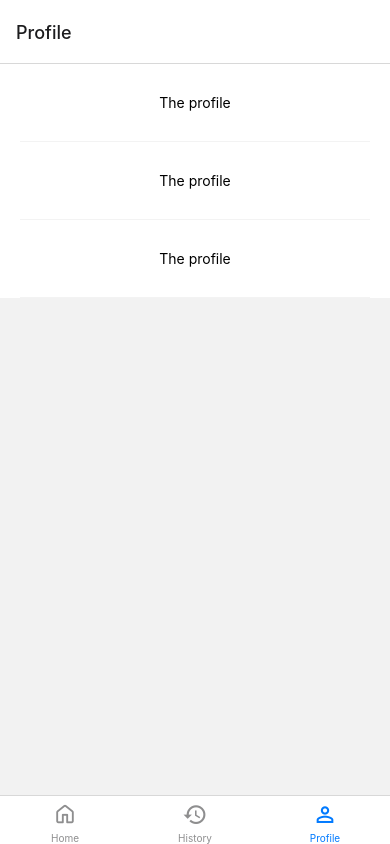
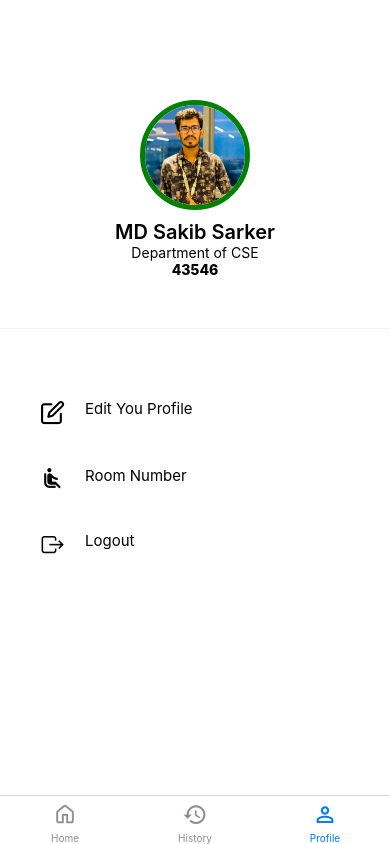
Before and after one commit to sakibsarker/Coffee_Order-Mobile-App, a React Native app: screen /Profile in a window 390 px wide. Built offline with nearby package versions, Linux system fonts and the light colour scheme.

Commit message:
profile screen add

```diff
--- a/navigation/BottomTab.js
+++ b/navigation/BottomTab.js
@@ -5,6 +5,7 @@ import Octicons from 'react-native-vector-icons/Octicons';
 import History from '../src/History';
 import Profile from '../src/Profile';
 import HomeStack from './HomeStack';
+import ProfileStack from './ProfileStack';
 
 
 
@@ -26,8 +27,9 @@ const BottomTab = () => {
           <MaterialCommunityIcons name="history" color={color} size={size} />
         ),
       }} />
-      <Tab.Screen name="Profile" component={Profile}
+      <Tab.Screen name="Profile" component={ProfileStack}
       options={{
+        headerShown:false,
         tabBarLabel: 'Profile',
         tabBarIcon: ({ color, size }) => (
           <MaterialCommunityIcons name="account-outline" color={color} size={size} />
--- /dev/null
+++ b/navigation/ProfileStack.js
@@ -0,0 +1,23 @@
+import { View, Text } from 'react-native'
+import React from 'react'
+import { createNativeStackNavigator } from '@react-navigation/native-stack'
+import Profile from '../src/Profile';
+import Editprofile from '../src/Editprofile'
+import Roomnumber from '../src/Roomnumber';
+
+const Stack=createNativeStackNavigator();
+
+const ProfileStack = () => {
+  return (
+    <Stack.Navigator initialRouteName='ProfileScreen'>
+        <Stack.Screen name='ProfileScreen' component={Profile}options={{
+            headerShown:false
+        }
+        }/>
+        <Stack.Screen name='EditProfile' component={Editprofile}/>
+        <Stack.Screen name='RoomNumber' component={Roomnumber}/>
+    </Stack.Navigator>
+  )
+}
+
+export default ProfileStack
--- /dev/null
+++ b/src/Editprofile.js
@@ -0,0 +1,12 @@
+import { View, Text } from 'react-native'
+import React from 'react'
+
+const Editprofile = () => {
+  return (
+    <View>
+      <Text>Editprofile</Text>
+    </View>
+  )
+}
+
+export default Editprofile
--- a/src/Profile.js
+++ b/src/Profile.js
@@ -1,18 +1,53 @@
-import { View,Text } from 'react-native'
+import { View,Text,Image,TouchableOpacity } from 'react-native'
 import React from 'react'
+import Feather from 'react-native-vector-icons/Feather'
+import MaterialIcons from 'react-native-vector-icons/MaterialIcons'
+import Ionicons from 'react-native-vector-icons/Ionicons'
 
-const Profile = () => {
+const Profile = ({navigation}) => {
   return (
     <View style={{backgroundColor:'white'}}>
-      <View style={{borderBottomColor:'#f3f3f3',borderBottomWidth:1,marginLeft:20,marginRight:20}}>
-        <Text style={{color:'black',marginTop:30,textAlign:'center',marginBottom:30}}>The profile</Text>
+      <View style={{borderBottomColor:'#f3f3f3',borderBottomWidth:1,alignItems:"center",marginTop:100,marginBottom:50}}>
+      <Image
+              style={{
+                height:110,
+                width:110,
+                borderRadius:100,
+                marginBottom: 10,
+                borderWidth:5,
+                borderColor:'green'
+              }}
+              source={require("../assets/sakib.jpg")}/>
+              <Text style={{fontSize:20,fontWeight:'600'}}>MD Sakib Sarker</Text>
+              <Text>Department of CSE</Text>
+              <Text style={{fontWeight:'800',marginBottom:50}}>43546</Text>
       </View>
-      <View style={{borderBottomColor:'#f3f3f3',borderBottomWidth:1,marginLeft:20,marginRight:20}}>
-        <Text style={{color:'black',marginTop:30,textAlign:'center',marginBottom:30}}>The profile</Text>
+      <View style={{marginLeft:20,marginBottom:'100%'}}>
+        <TouchableOpacity onPress={()=>navigation.navigate('EditProfile')}>
+      <View style={{marginLeft:20,marginRight:20,flexDirection:'row',marginBottom:20,marginTop:20}}>
+        <Feather name='edit' size={25}/>
+        <Text style={{fontSize:15,marginLeft:20}}>Edit You Profile</Text>
       </View>
-      <View style={{borderBottomColor:'#f3f3f3',borderBottomWidth:1,marginLeft:20,marginRight:20}}>
-        <Text style={{color:'black',marginTop:30,textAlign:'center',marginBottom:30}}>The profile</Text>
+      </TouchableOpacity>
+
+      <TouchableOpacity onPress={()=>navigation.navigate('RoomNumber')}>
+      <View style={{marginLeft:20,marginRight:20,flexDirection:'row',marginBottom:20,marginTop:20}}>
+      <MaterialIcons name='airline-seat-recline-normal' size={25}/>
+        <Text style={{fontSize:15,marginLeft:20}}>Room Number</Text>
       </View>
+      </TouchableOpacity>
+
+
+      <TouchableOpacity>
+      <View style={{marginLeft:20,marginRight:20,flexDirection:'row',marginBottom:20,marginTop:20}}>
+      <Ionicons name='exit-outline' size={25}/>
+        <Text style={{fontSize:15,marginLeft:20}}>Logout</Text>
+      </View>
+      </TouchableOpacity>
+
+      </View>
+
+
   </View>
   )
 }
--- /dev/null
+++ b/src/Roomnumber.js
@@ -0,0 +1,12 @@
+import { View, Text } from 'react-native'
+import React from 'react'
+
+const Roomnumber = () => {
+  return (
+    <View>
+      <Text>Roomnumber</Text>
+    </View>
+  )
+}
+
+export default Roomnumber
--- a/src/Singleproduct.js
+++ b/src/Singleproduct.js
@@ -6,13 +6,13 @@ import Buttons from "../components/Buttons";
 const Singleproduct = () => {
   const [value, setValue] = useState(0);
   return (
-    <View>
+    <View style={{marginTop:50}}>
       <View style={{ margin: 30 }}>
         <Image
           style={{ width: "100%", height: 300, borderRadius: 50 }}
           source={require("../assets/coffe1.jpg")}
         />
-        <View style={{ alignItems: "center", margin: 50 }}>
+        <View style={{margin: 50,alignItems:'center' }}>
           <Text style={{ fontSize: 20, fontWeight: "600" }}>
             Chocolate Coffee
           </Text>
```
